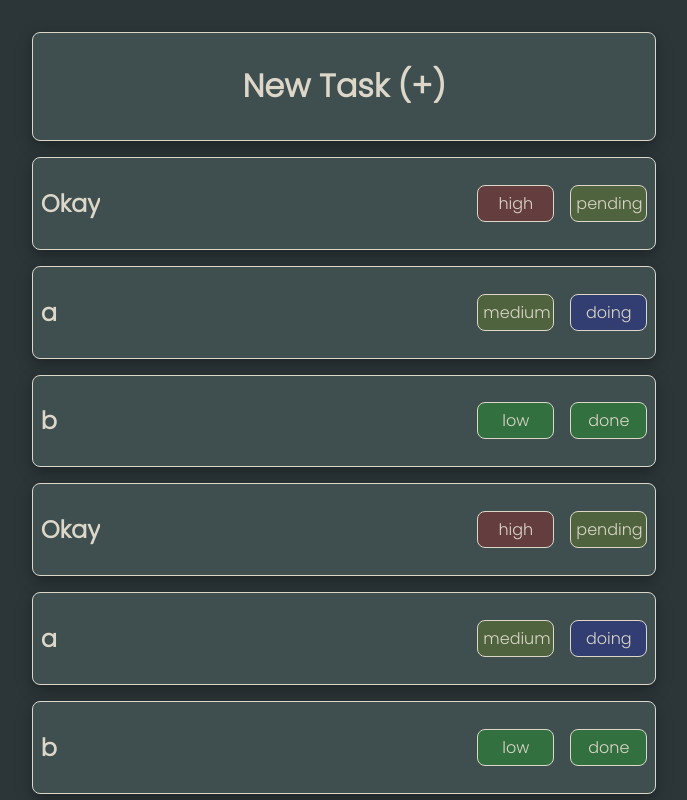
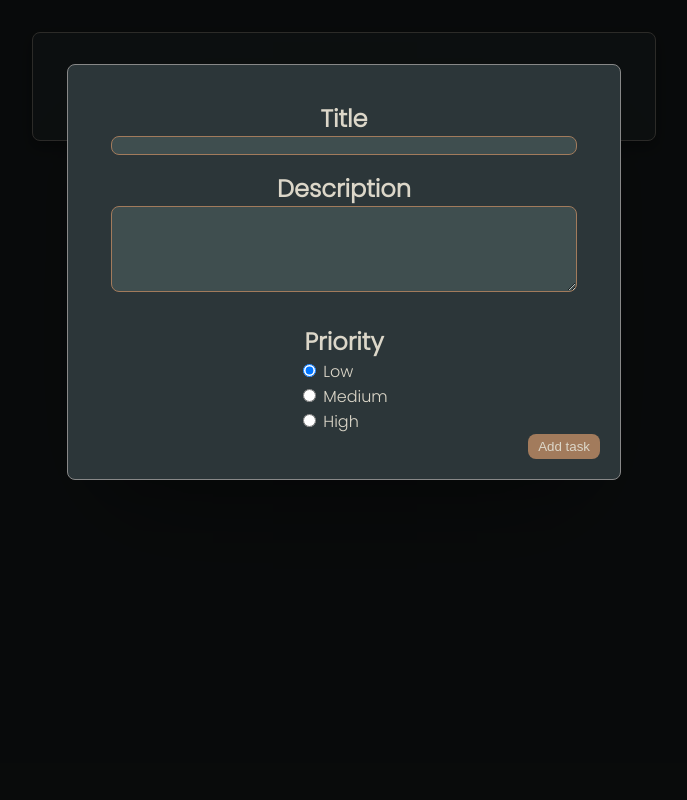
Before and after one commit to leo-alvarenga/to-go, a plain HTML site: page static/index.html in a window 1280 px wide. Both pictures are taken after a click on the item "New Task (+)". Shown: the top 800 px of the page, without its empty margins (296-983 px from the left). Drawn offline with Linux system fonts and the light colour scheme; no server answers.

Commit message:
Finished Add and Edit endpoint integration

```diff
--- a/static/index.html
+++ b/static/index.html
@@ -20,6 +20,44 @@
         </div>
     </div>
 
+
+    <div class="modal-edit">
+        <div class="modal-content">
+            <div class="modal-input">
+                <h2>Title</h2>
+
+                <input id="modal-input-title" class="modal-input-text" type="text">
+            </div>
+            <div class="modal-input">
+                <h2>Description</h2>
+
+                <textarea id="modal-input-desc" class="modal-input-text" type="text"></textarea>
+            </div>
+            <ul id="modal-priority" class="modal-input">
+                <h2>Priority</h2>
+
+                <li>
+                    <input type="radio" name="task-priority" value="low">
+                    <label for="low">Low</label>
+                </li>
+
+                <li>
+                    <input type="radio" name="task-priority" value="medium">
+                    <label for="medium">Medium</label>
+                </li>
+
+                <li>
+                    <input type="radio" name="task-priority" value="high">
+                    <label for="high">High</label>
+                </li>
+            </ul>
+
+            <div id="modal-footer">
+                <button id="modal-submit"></button>
+            </div>
+        </div>
+    </div>
+
     <script src="./js/script.js"></script>
 </body>
 </html>
--- a/static/js/script.js
+++ b/static/js/script.js
@@ -1,87 +1,122 @@
+function setModalValues(task) {
+    var title = document.getElementById('modal-input-title');
+    var desc = document.getElementById('modal-input-desc');
+    var priorities = document.querySelectorAll('input[name="task-priority"]');
+    var submit = document.getElementById('modal-submit');
 
-var tasks = [
-    {
-        Id: "1",
-        Title: "Okay",
-        Description: "ok",
-        Priority: "high",
-        Status: "pending",
-        CreatedIn:"September 12nd, 2022",
-        FinishedIn: "",
-    },
-    {
-        Id: "1",
-        Title: "a",
-        Description: "ok",
-        Priority: "medium",
-        Status: "doing",
-        CreatedIn:"September 12nd, 2022",
-        FinishedIn: "",
-    },
-    {
-        Id: "1",
-        Title: "b",
-        Description: "ok",
-        Priority: "low",
-        Status: "done",
-        CreatedIn:"September 12nd, 2022",
-        FinishedIn: "",
-    },
-    {
-        Id: "1",
-        Title: "Okay",
-        Description: "ok",
-        Priority: "high",
-        Status: "pending",
-        CreatedIn:"September 12nd, 2022",
-        FinishedIn: "",
-    },
-    {
-        Id: "1",
-        Title: "a",
-        Description: "ok",
-        Priority: "medium",
-        Status: "doing",
-        CreatedIn:"September 12nd, 2022",
-        FinishedIn: "",
-    },
-    {
-        Id: "1",
-        Title: "b",
-        Description: "ok",
-        Priority: "low",
-        Status: "done",
-        CreatedIn:"September 12nd, 2022",
-        FinishedIn: "",
-    },
-    {
-        Id: "1",
-        Title: "Okay",
-        Description: "ok",
-        Priority: "high",
-        Status: "pending",
-        CreatedIn:"September 12nd, 2022",
-        FinishedIn: "",
-    },
-    {
-        Id: "1",
-        Title: "a",
-        Description: "ok",
-        Priority: "medium",
-        Status: "doing",
-        CreatedIn:"September 12nd, 2022",
-        FinishedIn: "",
-    },
-    {
-        Id: "1",
-        Title: "b",
-        Description: "ok",
-        Priority: "low",
-        Status: "done",
-        CreatedIn:"September 12nd, 2022",
-        FinishedIn: "",
+    title.value = task ? task.Title || '' : '';
+    desc.value =  task ? task.Description || '' : '';
+    submit.innerText = task ? "Save changes" : 'Add task';
+
+    var ok = false;
+
+    if (task) {
+        for (var i = 0; i < priorities.length; i++) {
+            if (priorities[i].value === task.Priority) {
+                priorities[i].checked = true;
+                ok = true;
+                break;
+            }
+        }
     }
-];
+
+    if (!ok || !task.Priority) {
+        priorities[0].checked = true;
+    }
+}
+
+function openModal(task) {
+    var title = document.getElementById('modal-input-title');
+    var desc = document.getElementById('modal-input-desc');
+    var priorities = document.querySelectorAll('input[name="task-priority"]');
+    var submit = document.getElementById('modal-submit');
+
+    var original = structuredClone(task);
+
+    submit.onclick = (
+        task
+        ? () => submitChange(original, task)
+        : () => submitChange(task, undefined)
+    );
+
+    setModalValues(task);
+
+    if (!task) {
+        task = {
+            Title: '',
+            Description: '',
+            Status: 'pending',
+            Priority: 'low',
+        };
+    }
+
+    title.onchange = (event) => task['Title'] = event.target.value;
+    desc.onchange = (event) => task['Description'] = event.target.value;
+
+    for (var i = 0; i < priorities.length; i++) {
+        priorities[i].onclick = (event) => task['Priority'] = event.target.value;
+    }
+
+    var wrapper = document.getElementsByClassName('modal-edit')[0];
+    wrapper.style.display = 'block';
+}
+
+function closeModal(event) {
+    var modal = document.getElementsByClassName('modal-edit')[0];
+    var close = document.getElementById('modal-close-button');
+
+    if (event.target == modal || event.target == close) {
+        setModalValues(undefined);
+        modal.style.display = 'none';
+    }
+}
+
+function submitChange(old, n) {
+    var opts;
+    var url = '/api/';
+    var message = '';
+
+    if (n) {
+        opts = {
+            method: 'PATCH',
+            headers: {
+                'Content-Type': 'application/json'
+            },
+
+            body: JSON.stringify([old, n]),
+        };
+
+        url += 'edit';
+
+        message += 'Changes saved successfully';
+        console.log(old, n)
+    } else {
+        opts = {
+            method: 'POST',
+            headers: {
+                'Content-Type': 'application/json'
+            },
+
+            body: JSON.stringify(old),
+        };
+
+        url += 'add';
+
+        message += 'Task \"' + old.Title + '\" added successfully';
+        console.log("add")
+    }
+
+    fetch(url, opts)
+        .then(res => {
+            if (res.status >= 300)
+                throw new Error(res.statusText);
+
+            window.alert(message);
+            location.reload();
+        })
+        .catch(err => window.alert('Could not save changes:\n' + err));
+
+}
 
 function updateTask(task) {
     var status = 'pending';
@@ -116,42 +151,42 @@ function updateTask(task) {
             window.alert(`Task '${task.Title}' updated to '${task.Status}'`);
             location.reload();
         })
-        .catch(err => window.alert("Could not update:\n" + err));
+        .catch(err => window.alert('Could not update:\n' + err));
 }
 
 function generateHTMLForTask(task) {
     var wrapper, title, body, header, badges, buttonWrapper, desc;
     var buttons = [
         {
-            title: "Edit",
-            class: "task-edit",
+            title: 'Edit',
+            class: 'task-edit',
             el: null,
         },
         {
-            title: "Remove",
-            class: "task-remove",
+            title: 'Remove',
+            class: 'task-remove',
             el: null,
         }
     ];
 
     // wrapper
     wrapper = document.createElement('li');
-    wrapper.className = "task";
+    wrapper.className = 'task';
     wrapper.id = `task-${task.Title.toLowerCase()}`;
 
     // badges -> status and priority
     badges = document.createElement('ul');
-    badges.className = "task-badges";
+    badges.className = 'task-badges';
 
     temp = document.createElement('li');
-    temp.innerText = task.Priority || "low";
-    temp.className = `task-priority-${task.Priority || "low"}`;
+    temp.innerText = task.Priority || 'low';
+    temp.className = `task-priority-${task.Priority || 'low'}`;
 
     badges.appendChild(temp);
 
     temp = document.createElement('li');
-    temp.innerText = task.Status || "pending";
-    temp.className = "task-status-" + temp.innerText;
+    temp.innerText = task.Status || 'pending';
+    temp.className = 'task-status-' + temp.innerText;
 
     temp.onclick = () => updateTask(task);
 
@@ -159,31 +194,31 @@ function generateHTMLForTask(task) {
 
     // title
     title = document.createElement('h2');
-    title.innerText = task.Title || "...";
-    title.className = "task-title";
+    title.innerText = task.Title || '...';
+    title.className = 'task-title';
 
     // header -> title + badges
     header = document.createElement('div');
-    header.className = "task-header";
+    header.className = 'task-header';
     header.appendChild(title);
     header.appendChild(badges);
 
 
     body = document.createElement('div');
-    body.className = "task-body";
+    body.className = 'task-body';
 
     buttonWrapper = document.createElement('div');
-    buttonWrapper.className = "task-action-wrapper";
+    buttonWrapper.className = 'task-action-wrapper';
 
     desc = document.createElement('p');
-    desc.innerText = task.Description || "";
-    desc.classList = "task-description";
+    desc.innerText = task.Description || '';
+    desc.classList = 'task-description';
     body.appendChild(desc);
 
     buttons.forEach((b, index) => {
         buttons[index].el = document.createElement('button');
-        buttons[index].el.onclick = (b.title === "edit")
-            ? () => null
+        buttons[index].el.onclick = (b.title.toLowerCase() === 'edit')
+            ? () => openModal(task)
             : () => removeTask(task.Title);
 
         buttons[index].el.innerText = buttons[index].title;
@@ -199,7 +234,9 @@ function generateHTMLForTask(task) {
 }
 
 function renderTasks(tasks) {
-    var container = document.getElementById("task-list");
+    var container = document.getElementById('task-list');
+    var add = document.getElementById('add-task');
+    add.onclick = () => openModal(undefined);
 
     if (tasks.length && tasks.length > 0) {
 
@@ -208,8 +245,8 @@ function renderTasks(tasks) {
         });
     } else {
         var div = document.createElement('h3');
-        div.style = "text-align: center;";
-        div.innerText = "Empty...";
+        div.style = 'text-align: center;';
+        div.innerText = 'Empty...';
 
         container.appendChild(div);
     }
@@ -220,16 +257,15 @@ function removeTask(title) {
         method: 'DELETE',
     };
 
-    fetch("/api/remove?title=" + title, init)
+    fetch('/api/remove?title=' + title, init)
         .then(res => {
-            console.log(res.status)
             location.reload()
         })
         .catch(err => console.error(err));
 }
 
 function getTasks() {
-    fetch("/api/get")
+    fetch('/api/get')
         .then(res => res.json())
         .then(json => {
             if (json.content && json.content.length > 0) {
@@ -238,8 +274,10 @@ function getTasks() {
         })
         .catch(err => {
             console.error(err);
-            renderTasks(tasks);
+            renderTasks([]);
         });
 }
 
+window.onclick = closeModal;
+
 getTasks();
--- a/static/styles/components.css
+++ b/static/styles/components.css
@@ -69,7 +69,6 @@
 
 button {
     background-color: var(--background-color);
-
     color: var(--text-color);
 
     padding: 5px 10px;
@@ -86,3 +85,117 @@ button:hover {
     box-shadow: rgba(0, 0, 0, 0.25) 0px 30px 60px -12px inset, rgba(0, 0, 0, 0.3) 0px 18px 36px -18px inset;
     transform: scale(0.95);
 }
+
+.modal-edit {
+    display: none;
+    position: fixed;
+    z-index: 1;
+    left: 0;
+    top: 0;
+    width: 100%;
+    height: 100%;
+    overflow: auto;
+    background-color: rgb(0,0,0);
+    background-color: rgba(0,0,0,0.8);
+}
+
+.modal-content {
+    background-color: var(--background-color);
+    margin: 5% auto; /* 15% from the top and centered */
+    padding: 20px;
+
+    display: flex;
+    flex-direction: column;
+    align-items: center;
+
+    border-radius: var(--border-radius);
+    border: 1px solid #888;
+    width: 40%;
+
+    box-shadow: rgba(0, 0, 0, 0.25) 0px 60px 120px -24px, rgba(0, 0, 0, 0.3) 0px 32px 72px -36px;
+}
+
+.modal-input {
+    display: flex;
+    flex-direction: column;
+    width: 90%;
+    align-items: center;
+}
+
+#modal-priority {
+    width: 18%;
+
+    list-style: none;
+
+    margin: 0;
+    margin-top: 1rem;
+    padding: 0;
+}
+
+.modal-input h2 {
+    margin: 0;
+    margin-top: 1rem;
+}
+
+.modal-input li {
+    align-self: flex-start;
+}
+
+.modal-input input[type=text], textarea {
+    width: 100%;
+    max-width: 100%;
+
+    border-radius: var(--border-radius);
+    background-color: var(--task-background-color);
+    color: var(--text-color);
+
+    border: solid 1px var(--accent-color);
+    outline: none;
+
+    transition: all 0.25s ease;
+}
+
+.modal-input textarea {
+    height: 5rem;
+}
+
+.modal-input input[type=text]:focus, .modal-input textarea:focus {
+    border: solid 2px var(--accent-color);
+    transform: scale(1.05) translateY(5px);
+}
+
+/* Create the indicator (the dot/circle - hidden when not checked) */
+.modal-input input[type=radio]:after {
+    content: "";
+    position: absolute;
+    display: none;
+}
+
+/* Show the indicator (dot/circle) when checked */
+.modal-input input[type=radio]:checked ~ .modal-input input[type=radio]:after {
+    display: block;
+}
+
+/* Style the indicator (dot/circle) */
+.modal-input input[type=radio]:after {
+    top: 9px;
+    left: 9px;
+    width: 8px;
+    height: 8px;
+    border-radius: 50%;
+    background: white;
+}
+
+#modal-footer {
+    display: flex;
+    width: 100%;
+}
+
+#modal-submit {
+    margin-left: auto;
+    background-color: var(--accent-color);
+}
+
+#modal-submit:hover {
+    background-color: var(--background-color);
+}
--- a/static/styles/task.css
+++ b/static/styles/task.css
@@ -11,6 +11,7 @@
     --high-p-color: rgba(250, 0, 0, 0.2);
 
     --status-doing-color: rgba(0, 0, 250, 0.2);
+    --border-radius: 8px;
 }
 
 body {
@@ -58,7 +59,7 @@ body {
 
     cursor: pointer;
 
-    border-radius: 8px;
+    border-radius: var(--border-radius);
     border: solid 1px var(--text-color);
     background-color: var(--task-background-color);
     box-shadow: rgba(0, 0, 0, 0.35) 0px 5px 15px;
```
Also changed, not shown: 3 other files.
